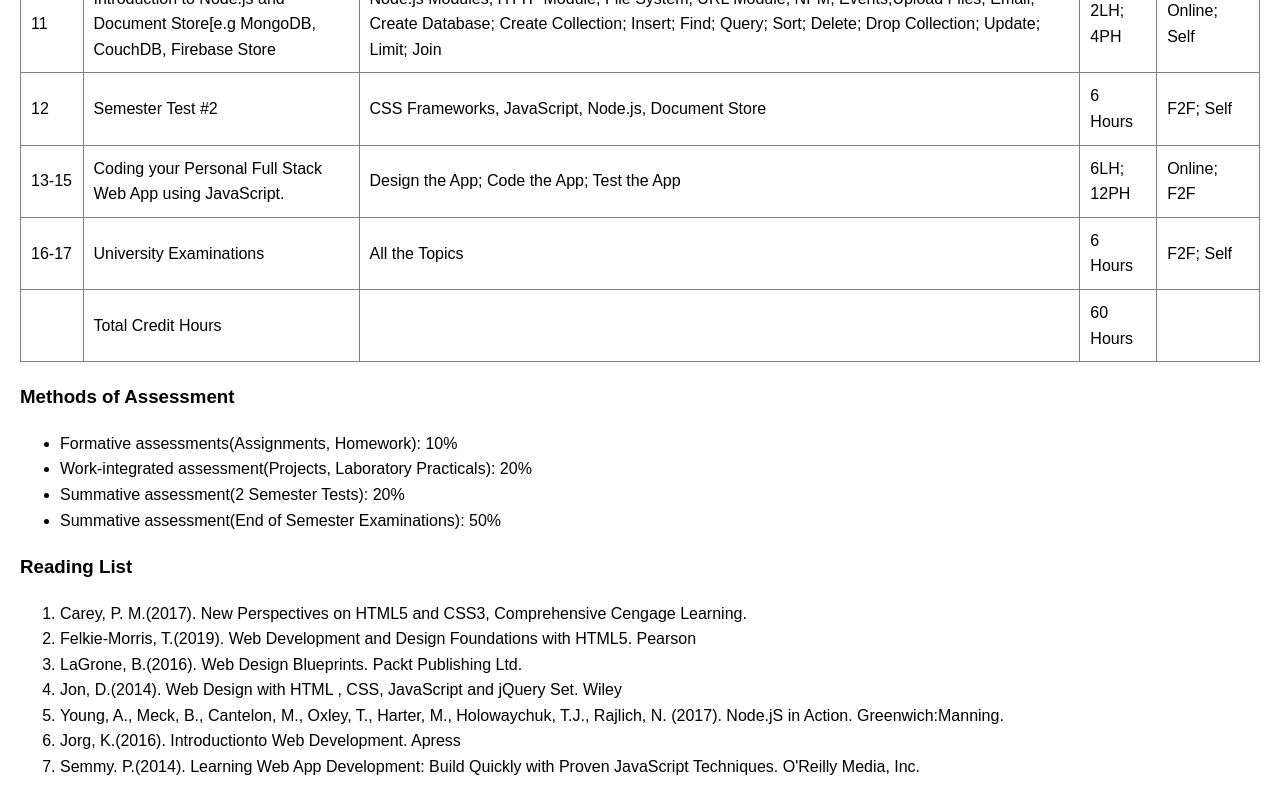
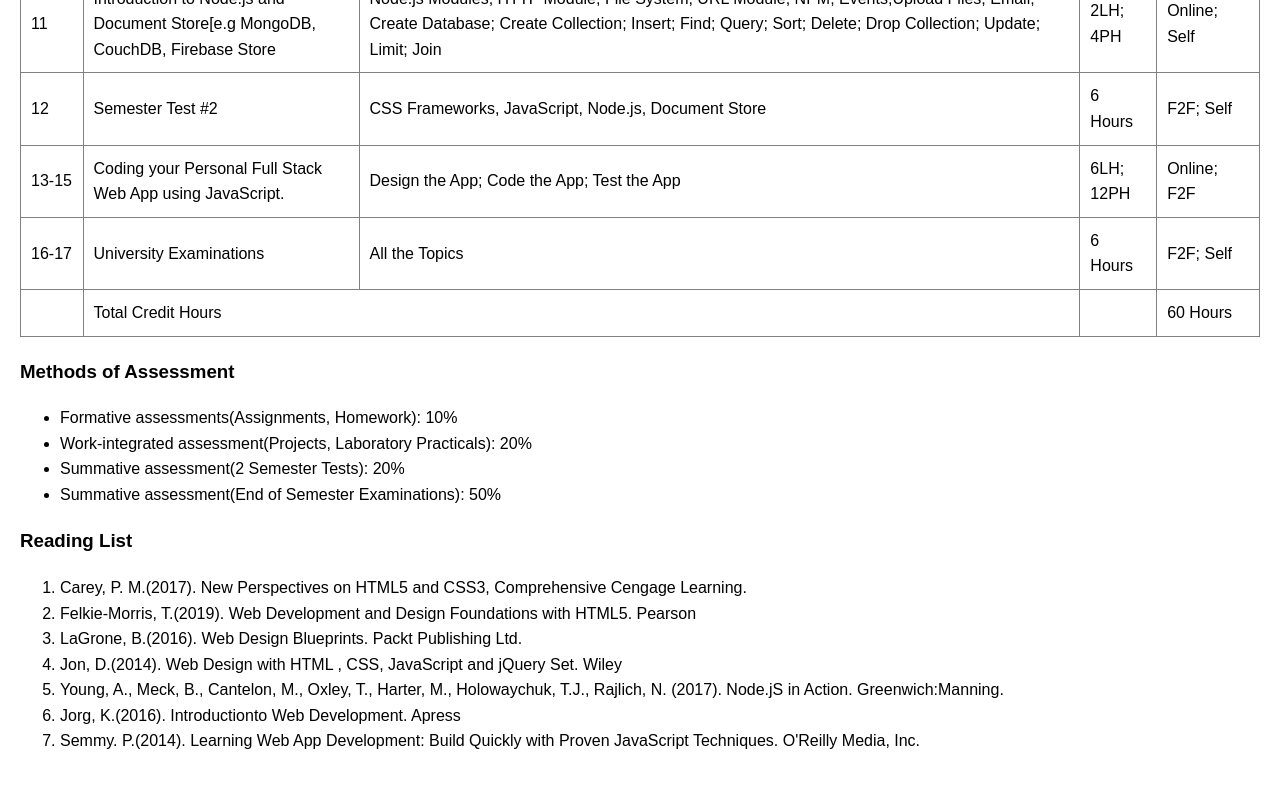
Before and after one commit to Benedictkawagga/wad, a plain HTML site: page index.htm in a window 1280 px wide. Shown: the part 1332-2132 px from the top of the page. After the commit the page ends 2106 px from the top, so only its background shows below. Drawn offline with Linux system fonts and the light colour scheme.

Commit message:
Update index.htm

```diff
--- a/index.htm
+++ b/index.htm
@@ -127,7 +127,7 @@
                 </tr>
                 <tr>
                     <td></td>
-                    <td>Total Credit Hours</td>
+                    <td colspan="2">Total Credit Hours</td>
                     <td></td>
                     <td>60 Hours</td>
                 </tr>
```
